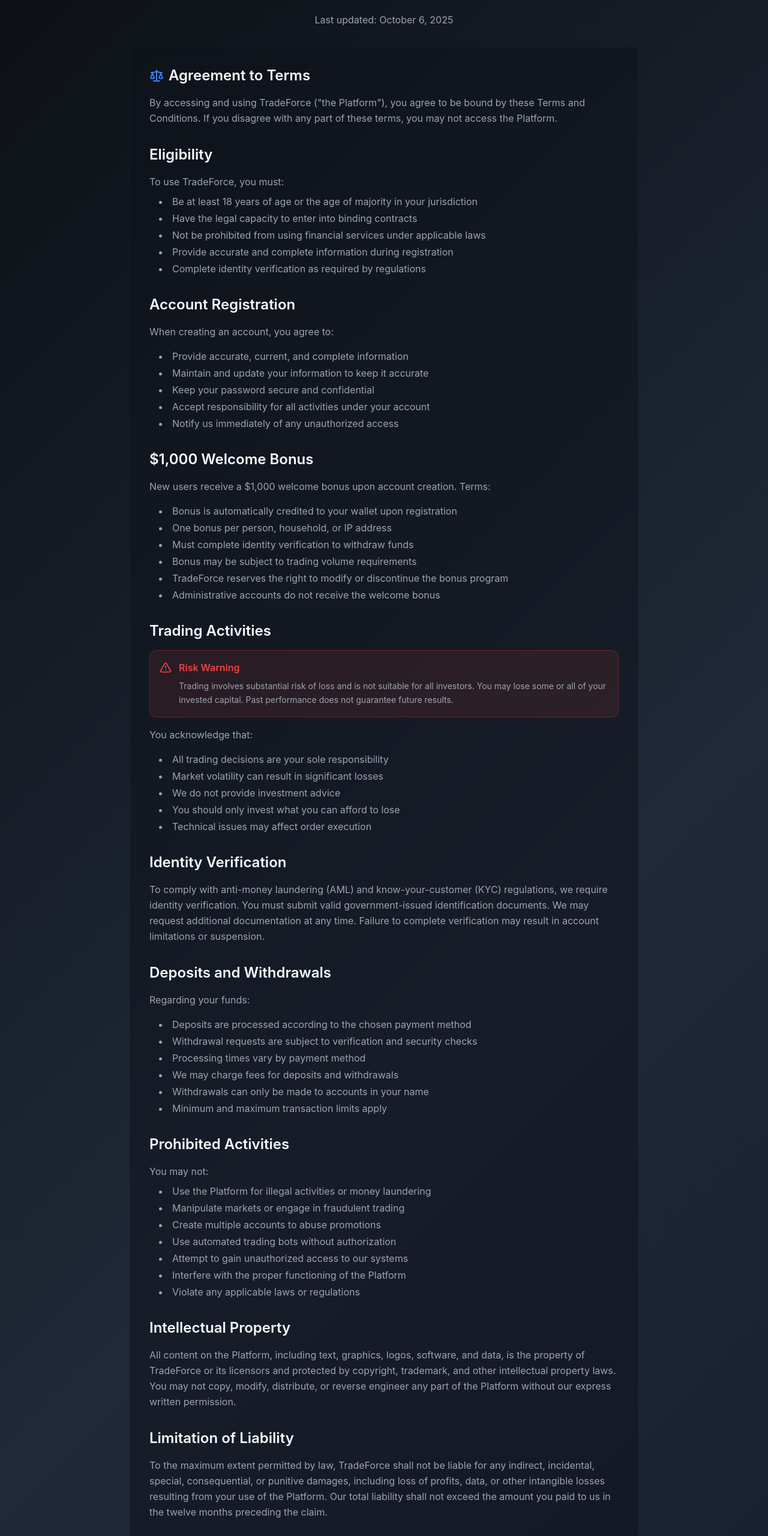
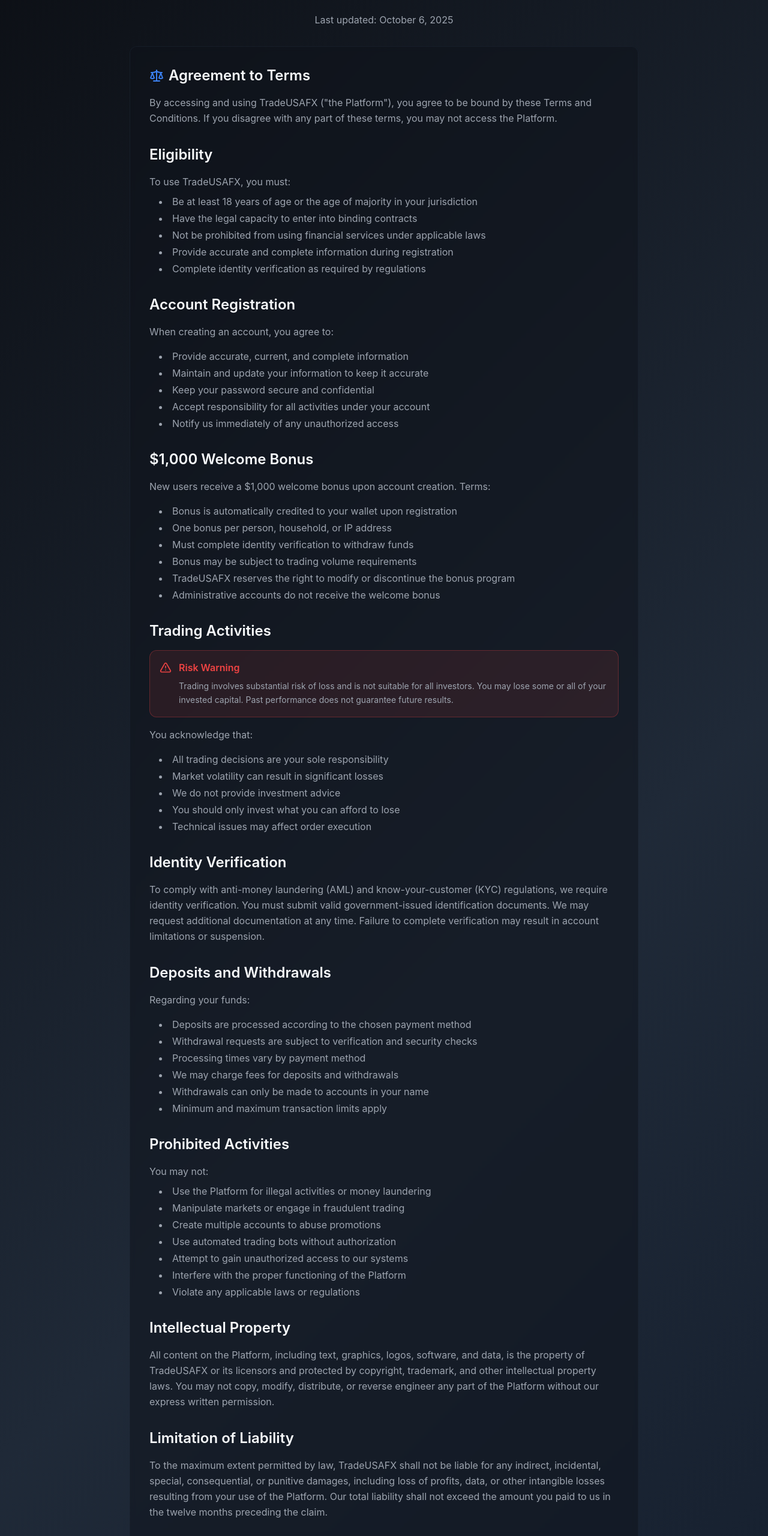
Before and after one commit to 4iusoft-png/capital-chime, a React (Vite) app: page /terms-conditions in a window 1280 px wide. Shown: the part 236-2797 px from the top of the page at 60% size. Built offline with nearby package versions, Linux system fonts and the light colour scheme; the HTML template or start-up script is replaced by a standard one.

Commit message:
Refactor: Update application name and details

```diff
--- a/src/pages/Auth.tsx
+++ b/src/pages/Auth.tsx
@@ -84,7 +84,7 @@ const Auth = () => {
           <Link to="/" className="inline-flex items-center gap-2 mb-4">
             <TrendingUp className="h-8 w-8 text-primary" />
             <span className="text-2xl font-bold bg-gradient-primary bg-clip-text text-transparent">
-              TradeForce
+              TradeUSAFX
             </span>
           </Link>
           <h1 className="text-2xl font-bold">
@@ -265,6 +265,24 @@ const Auth = () => {
             </p>
           </CardContent>
         </Card>
+
+        {/* Company License and Address */}
+        <Card className="mt-4 border-primary/20">
+          <CardContent className="pt-4">
+            <div className="space-y-3 text-sm">
+              <div>
+                <p className="font-semibold text-primary">Cyprus Trading License</p>
+                <p className="text-muted-foreground">License Number: CY-123456789</p>
+                <p className="text-muted-foreground">Regulated by: Cyprus Securities and Exchange Commission (CySEC)</p>
+              </div>
+              <div className="border-t border-border pt-3">
+                <p className="font-semibold text-primary">Registered Address</p>
+                <p className="text-muted-foreground">4265, San Felipe Suite 6000</p>
+                <p className="text-muted-foreground">Houston, Texas 77027 USA</p>
+              </div>
+            </div>
+          </CardContent>
+        </Card>
       </div>
     </div>
   );
--- a/src/pages/Index.tsx
+++ b/src/pages/Index.tsx
@@ -14,7 +14,7 @@ const Index = () => {
           <div className="flex items-center gap-2">
             <TrendingUp className="h-8 w-8 text-primary" />
             <span className="text-2xl font-bold bg-gradient-primary bg-clip-text text-transparent">
-              TradeForce
+              TradeUSAFX
             </span>
           </div>
           <div className="flex items-center gap-4">
@@ -98,7 +98,7 @@ const Index = () => {
       <section className="container mx-auto px-6 py-16">
         <div className="text-center mb-12 animate-fade-in">
           <h2 className="text-3xl lg:text-4xl font-bold mb-4">
-            Why Choose TradeForce?
+            Why Choose TradeUSAFX?
           </h2>
           <p className="text-xl text-muted-foreground max-w-2xl mx-auto">
             Built with cutting-edge technology to give you the competitive edge in today's markets.
@@ -195,7 +195,7 @@ const Index = () => {
           <div className="flex flex-col md:flex-row items-center justify-between gap-6">
             <div className="flex items-center gap-2">
               <TrendingUp className="h-6 w-6 text-primary" />
-              <span className="text-xl font-bold">TradeForce</span>
+              <span className="text-xl font-bold">TradeUSAFX</span>
             </div>
 
             <div className="flex flex-wrap items-center justify-center gap-x-6 gap-y-2 text-sm text-muted-foreground">
@@ -213,7 +213,7 @@ const Index = () => {
           </div>
 
           <div className="text-center text-muted-foreground text-sm mt-6 space-y-2">
-            <p>© 2024 TradeForce. All rights reserved. Trading involves risk of loss.</p>
+            <p>© 2024 TradeUSAFX. All rights reserved. Trading involves risk of loss.</p>
             <p className="text-xs">
               We comply with GDPR, use cookies to enhance your experience, and protect your data with industry-standard security measures.
             </p>
--- a/src/pages/PrivacyPolicy.tsx
+++ b/src/pages/PrivacyPolicy.tsx
@@ -36,7 +36,7 @@ const PrivacyPolicy = () => {
                 Introduction
               </h2>
               <p className="text-muted-foreground leading-relaxed">
-                At TradeForce, we take your privacy seriously. This Privacy Policy explains how we collect, use, disclose, and safeguard your information when you use our trading platform and services.
+                At TradeUSAFX, we take your privacy seriously. This Privacy Policy explains how we collect, use, disclose, and safeguard your information when you use our trading platform and services.
               </p>
             </section>
 
@@ -176,8 +176,8 @@ const PrivacyPolicy = () => {
                 If you have questions about this Privacy Policy or wish to exercise your data rights, please contact us at:
               </p>
               <div className="bg-muted/50 p-4 rounded-lg space-y-1">
-                <p className="font-medium">Email: privacy@tradeforce.com</p>
-                <p className="font-medium">Address: 123 Trading Street, Financial District</p>
+                <p className="font-medium">Email: privacy@tradeusafx.com</p>
+                <p className="font-medium">Address: 4265, San Felipe Suite 6000, Houston, Texas 77027 USA</p>
               </div>
             </section>
 
--- a/src/pages/TermsConditions.tsx
+++ b/src/pages/TermsConditions.tsx
@@ -36,7 +36,7 @@ const TermsConditions = () => {
                 Agreement to Terms
               </h2>
               <p className="text-muted-foreground leading-relaxed">
-                By accessing and using TradeForce ("the Platform"), you agree to be bound by these Terms and Conditions. If you disagree with any part of these terms, you may not access the Platform.
+                By accessing and using TradeUSAFX ("the Platform"), you agree to be bound by these Terms and Conditions. If you disagree with any part of these terms, you may not access the Platform.
               </p>
             </section>
 
@@ -44,7 +44,7 @@ const TermsConditions = () => {
             <section className="space-y-4">
               <h2 className="text-2xl font-semibold">Eligibility</h2>
               <div className="space-y-2 text-muted-foreground">
-                <p className="leading-relaxed">To use TradeForce, you must:</p>
+                <p className="leading-relaxed">To use TradeUSAFX, you must:</p>
                 <ul className="list-disc list-inside space-y-1 ml-4">
                   <li>Be at least 18 years of age or the age of majority in your jurisdiction</li>
                   <li>Have the legal capacity to enter into binding contracts</li>
@@ -84,7 +84,7 @@ const TermsConditions = () => {
                   <li>One bonus per person, household, or IP address</li>
                   <li>Must complete identity verification to withdraw funds</li>
                   <li>Bonus may be subject to trading volume requirements</li>
-                  <li>TradeForce reserves the right to modify or discontinue the bonus program</li>
+                  <li>TradeUSAFX reserves the right to modify or discontinue the bonus program</li>
                   <li>Administrative accounts do not receive the welcome bonus</li>
                 </ul>
               </div>
@@ -159,7 +159,7 @@ const TermsConditions = () => {
             <section className="space-y-4">
               <h2 className="text-2xl font-semibold">Intellectual Property</h2>
               <p className="text-muted-foreground leading-relaxed">
-                All content on the Platform, including text, graphics, logos, software, and data, is the property of TradeForce or its licensors and protected by copyright, trademark, and other intellectual property laws. You may not copy, modify, distribute, or reverse engineer any part of the Platform without our express written permission.
+                All content on the Platform, including text, graphics, logos, software, and data, is the property of TradeUSAFX or its licensors and protected by copyright, trademark, and other intellectual property laws. You may not copy, modify, distribute, or reverse engineer any part of the Platform without our express written permission.
               </p>
             </section>
 
@@ -167,7 +167,7 @@ const TermsConditions = () => {
             <section className="space-y-4">
               <h2 className="text-2xl font-semibold">Limitation of Liability</h2>
               <p className="text-muted-foreground leading-relaxed">
-                To the maximum extent permitted by law, TradeForce shall not be liable for any indirect, incidental, special, consequential, or punitive damages, including loss of profits, data, or other intangible losses resulting from your use of the Platform. Our total liability shall not exceed the amount you paid to us in the twelve months preceding the claim.
+                To the maximum extent permitted by law, TradeUSAFX shall not be liable for any indirect, incidental, special, consequential, or punitive damages, including loss of profits, data, or other intangible losses resulting from your use of the Platform. Our total liability shall not exceed the amount you paid to us in the twelve months preceding the claim.
               </p>
             </section>
 
@@ -175,7 +175,7 @@ const TermsConditions = () => {
             <section className="space-y-4">
               <h2 className="text-2xl font-semibold">Indemnification</h2>
               <p className="text-muted-foreground leading-relaxed">
-                You agree to indemnify and hold harmless TradeForce, its affiliates, and their respective officers, directors, employees, and agents from any claims, damages, losses, or expenses arising from your use of the Platform, violation of these Terms, or infringement of any third-party rights.
+                You agree to indemnify and hold harmless TradeUSAFX, its affiliates, and their respective officers, directors, employees, and agents from any claims, damages, losses, or expenses arising from your use of the Platform, violation of these Terms, or infringement of any third-party rights.
               </p>
             </section>
 
@@ -211,7 +211,7 @@ const TermsConditions = () => {
             <section className="space-y-4">
               <h2 className="text-2xl font-semibold">Governing Law</h2>
               <p className="text-muted-foreground leading-relaxed">
-                These Terms shall be governed by and construed in accordance with the laws of the jurisdiction in which TradeForce operates, without regard to its conflict of law provisions.
+                These Terms shall be governed by and construed in accordance with the laws of the jurisdiction in which TradeUSAFX operates, without regard to its conflict of law provisions.
               </p>
             </section>
 
@@ -230,8 +230,8 @@ const TermsConditions = () => {
                 For questions about these Terms and Conditions, please contact:
               </p>
               <div className="bg-muted/50 p-4 rounded-lg space-y-1">
-                <p className="font-medium">Email: legal@tradeforce.com</p>
-                <p className="font-medium">Address: 123 Trading Street, Financial District</p>
+                <p className="font-medium">Email: legal@tradeusafx.com</p>
+                <p className="font-medium">Address: 4265, San Felipe Suite 6000, Houston, Texas 77027 USA</p>
                 <p className="font-medium">Phone: +1 (555) 123-4567</p>
               </div>
             </section>
@@ -240,7 +240,7 @@ const TermsConditions = () => {
             <section className="space-y-4">
               <div className="bg-primary/10 border border-primary/30 p-4 rounded-lg">
                 <p className="text-sm leading-relaxed">
-                  By using TradeForce, you acknowledge that you have read, understood, and agree to be bound by these Terms and Conditions. If you do not agree to these Terms, please discontinue use of the Platform immediately.
+                  By using TradeUSAFX, you acknowledge that you have read, understood, and agree to be bound by these Terms and Conditions. If you do not agree to these Terms, please discontinue use of the Platform immediately.
                 </p>
               </div>
             </section>
```
